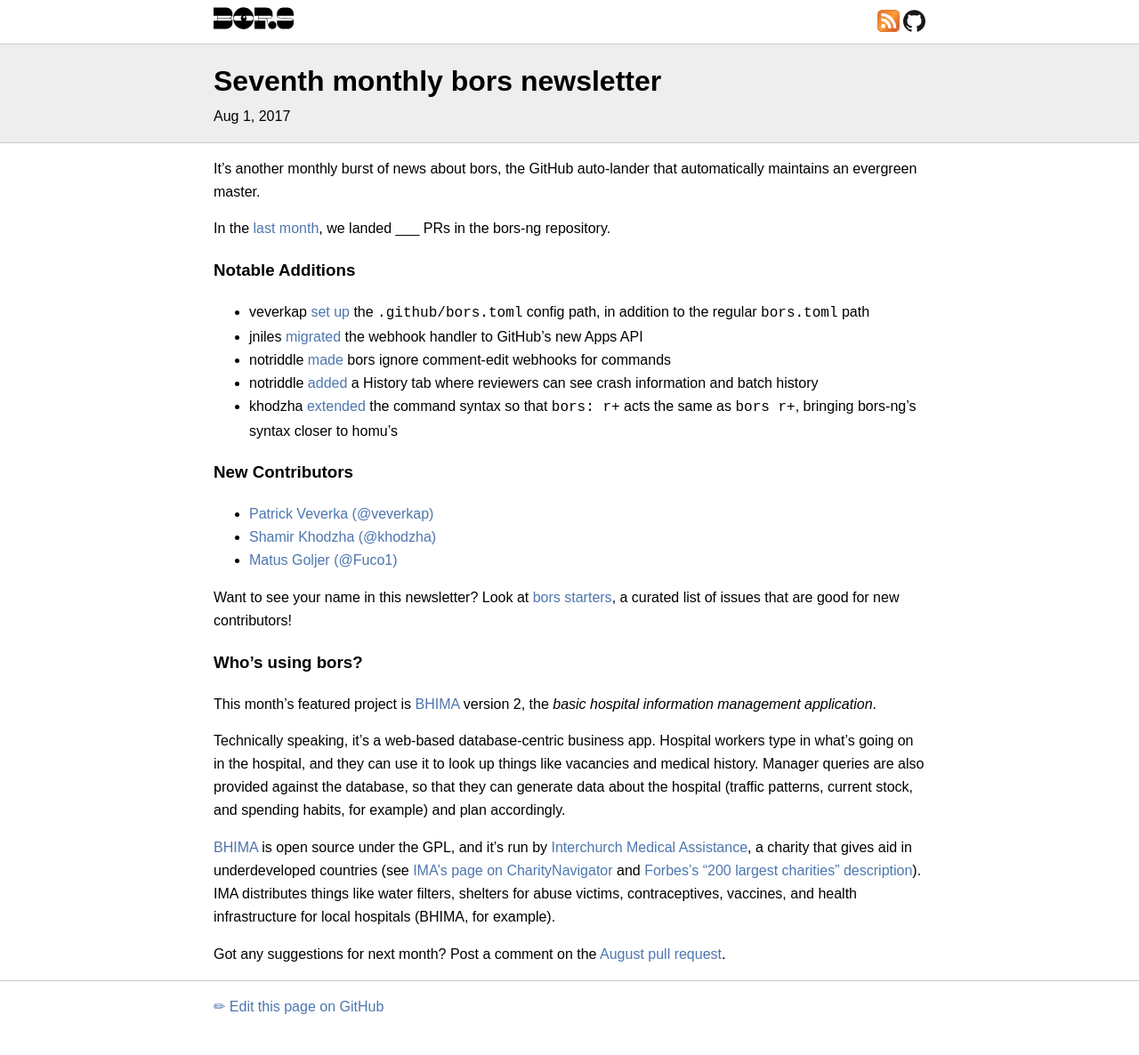
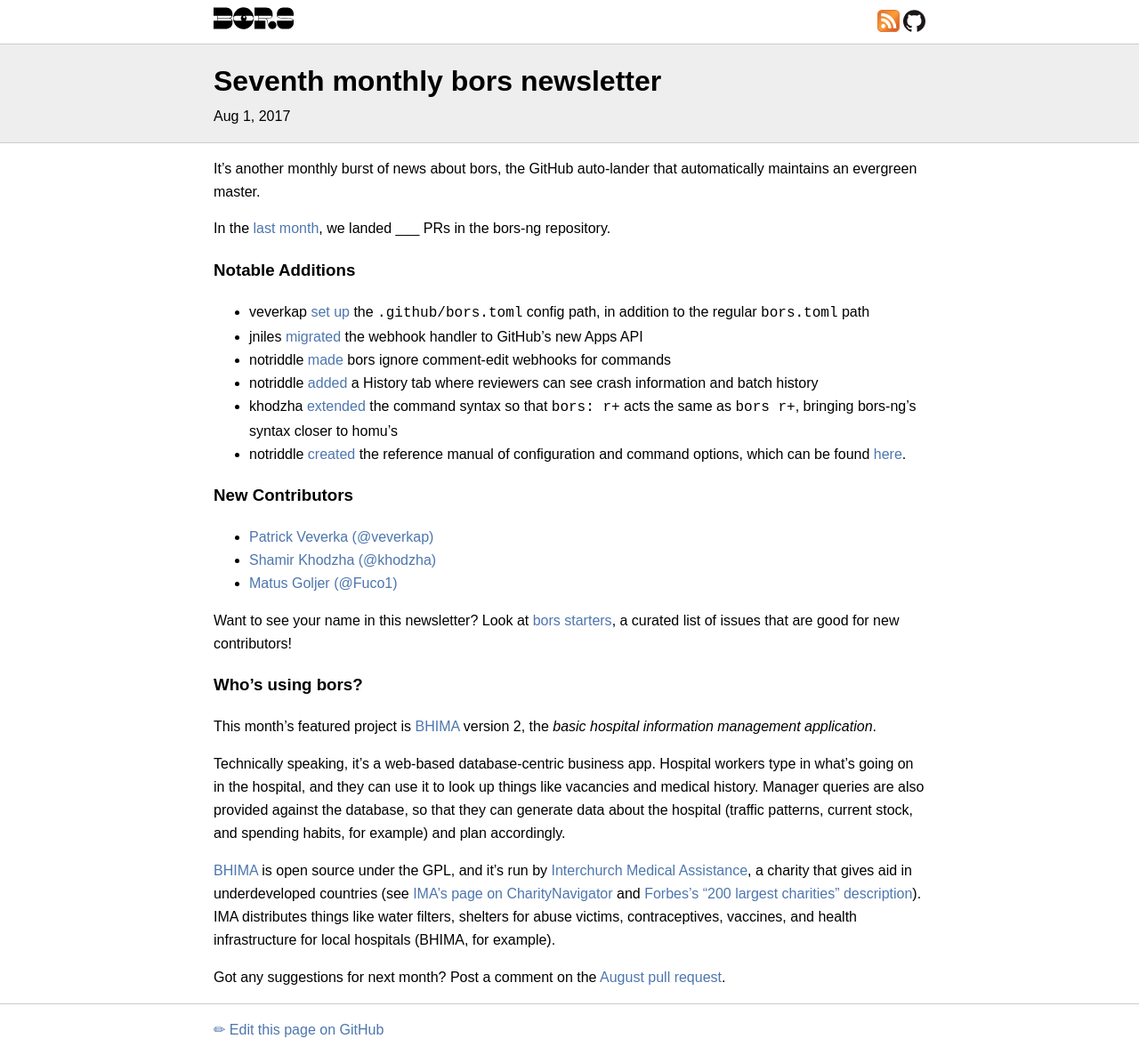
Before and after one commit to bors-ng/bors-ng.github.io, a Jekyll site: the page built from _posts/2017-08-01-tmib-07.md, in a window 1280 px wide. Shown: the whole page at 89% size. Built offline with Jekyll 4.4.1, drawn with Linux system fonts in a browser that asks for light colours; before the commit the page ends 1161 px from its top, so only the background shows below that.

Commit message:
Add the reference manual

```diff
--- a/_posts/2017-08-01-tmib-07.md
+++ b/_posts/2017-08-01-tmib-07.md
@@ -20,6 +20,7 @@
 * notriddle [made](https://github.com/bors-ng/bors-ng/pull/223) bors ignore comment-edit webhooks for commands
 * notriddle [added](https://github.com/bors-ng/bors-ng/pull/228) a History tab where reviewers can see crash information and batch history
 * khodzha [extended](https://github.com/bors-ng/bors-ng/pull/232) the command syntax so that `bors: r+` acts the same as `bors r+`, bringing bors-ng's syntax closer to homu's
+* notriddle [created](https://github.com/bors-ng/bors-ng.github.io/commit/77ac65152869255ded70af8ecc9d19e0ce36bfd2) the reference manual of configuration and command options, which can be found [here](../reference.md).
 
 
 ### New Contributors
```
